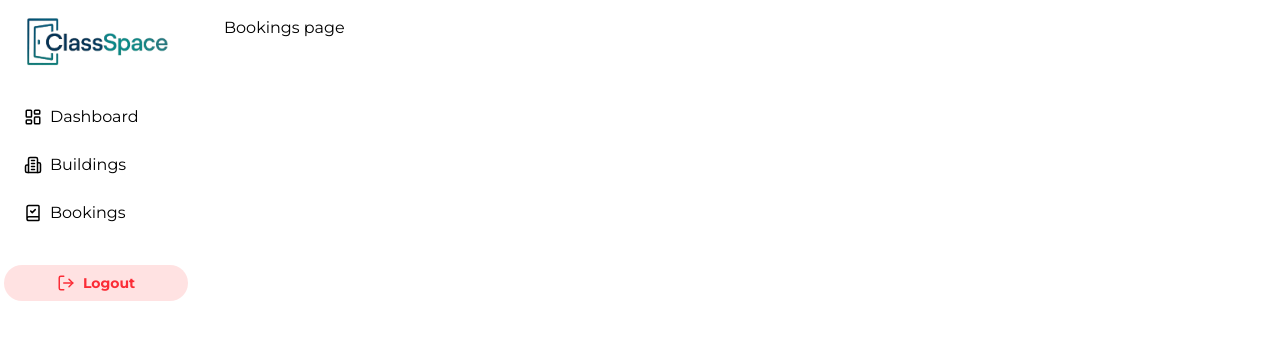
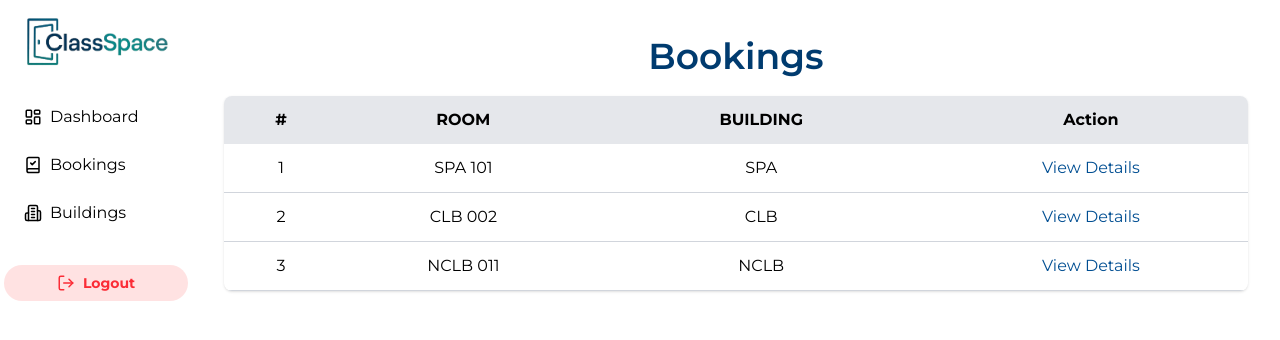
Before and after one commit to Marc-Munene/class-space, a React (Vite) app in the folder Client/: page /bookings in a window 1280 px wide. Shown: the top 340 px of the page. Built offline with nearby package versions, Linux system fonts and the light colour scheme.

Commit message:
bookings pages and sidebar update

```diff
--- a/Client/src/components/SideBar.jsx
+++ b/Client/src/components/SideBar.jsx
@@ -44,6 +44,16 @@
           <span className="text-base">Dashboard</span>
         </NavLink>
 
+        {/* bookings link */}
+        <NavLink
+          to={"/bookings"}
+          className="flex items-center w-full p-2 gap-2 hover:bg-gray-200 hover:rounded-full transform transform-fill duration-300 ease-in-out hover:scale-[1.06] cursor-pointer "
+          onClick={closeMobileMenu}
+        >
+          <BookCheck size={18} />
+          <span className="text-base">Bookings</span>
+        </NavLink>
+
         {/* buildings */}
         <NavLink
           to={"/buildings"}
@@ -52,16 +62,6 @@
         >
           <Building2 size={18} />
           <span className="text-base">Buildings</span>
-        </NavLink>
-
-        {/* bookings link */}
-        <NavLink
-          to={"/bookings"}
-          className="flex items-center w-full p-2 gap-2 hover:bg-gray-200 hover:rounded-full transform transform-fill duration-300 ease-in-out hover:scale-[1.06] cursor-pointer "
-          onClick={closeMobileMenu}
-        >
-          <BookCheck size={18} />
-          <span className="text-base">Bookings</span>
         </NavLink>
 
         {/* booked link */}
--- a/Client/src/pages/protected/Bookings.jsx
+++ b/Client/src/pages/protected/Bookings.jsx
@@ -1,8 +1,57 @@
 const Bookings = () => {
   return (
-    <div>
-      <h1>Bookings page</h1>
-    </div>
+    <>
+      <div className="mt-5 flex justify-center text-4xl font-semibold">
+        <h1 className="text-NavyBlue">Bookings</h1>
+      </div>
+
+      <div className="overflow-x-auto rounded-lg shadow-sm mt-5">
+        <table className="w-full text-left text-sm sm:text-base">
+          <thead className="bg-gray-200">
+            <tr>
+              <th className="p-2 sm:p-3 text-center text-xs sm:text-sm md:text-base">
+                #
+              </th>
+              <th className="p-2 sm:p-3 text-center text-xs sm:text-sm md:text-base">
+                ROOM
+              </th>
+              <th className="p-2 sm:p-3 text-center text-xs sm:text-sm md:text-base">
+                BUILDING
+              </th>
+              <th className="p-2 sm:p-3 text-center text-xs sm:text-sm md:text-base">
+                Action
+              </th>
+            </tr>
+          </thead>
+          <tbody>
+            <tr className="border-b border-gray-300">
+              <td className="py-2 sm:py-3 text-center">1</td>
+              <td className="py-2 sm:py-3 text-center">SPA 101</td>
+              <td className="py-2 sm:py-3 text-center">SPA</td>
+              <td className="py-2 sm:py-3 text-center text-DeepBlue">
+                View Details
+              </td>
+            </tr>
+            <tr className="border-b border-gray-300">
+              <td className="py-2 sm:py-3 text-center">2</td>
+              <td className="py-2 sm:py-3 text-center">CLB 002</td>
+              <td className="py-2 sm:py-3 text-center">CLB</td>
+              <td className="py-2 sm:py-3 text-center text-DeepBlue">
+                View Details
+              </td>
+            </tr>
+            <tr className="border-b border-gray-300">
+              <td className="py-2 sm:py-3 text-center">3</td>
+              <td className="py-2 sm:py-3 text-center">NCLB 011</td>
+              <td className="py-2 sm:py-3 text-center">NCLB</td>
+              <td className="py-2 sm:py-3 text-center text-DeepBlue">
+                View Details
+              </td>
+            </tr>
+          </tbody>
+        </table>
+      </div>
+    </>
   );
 };
 
```
